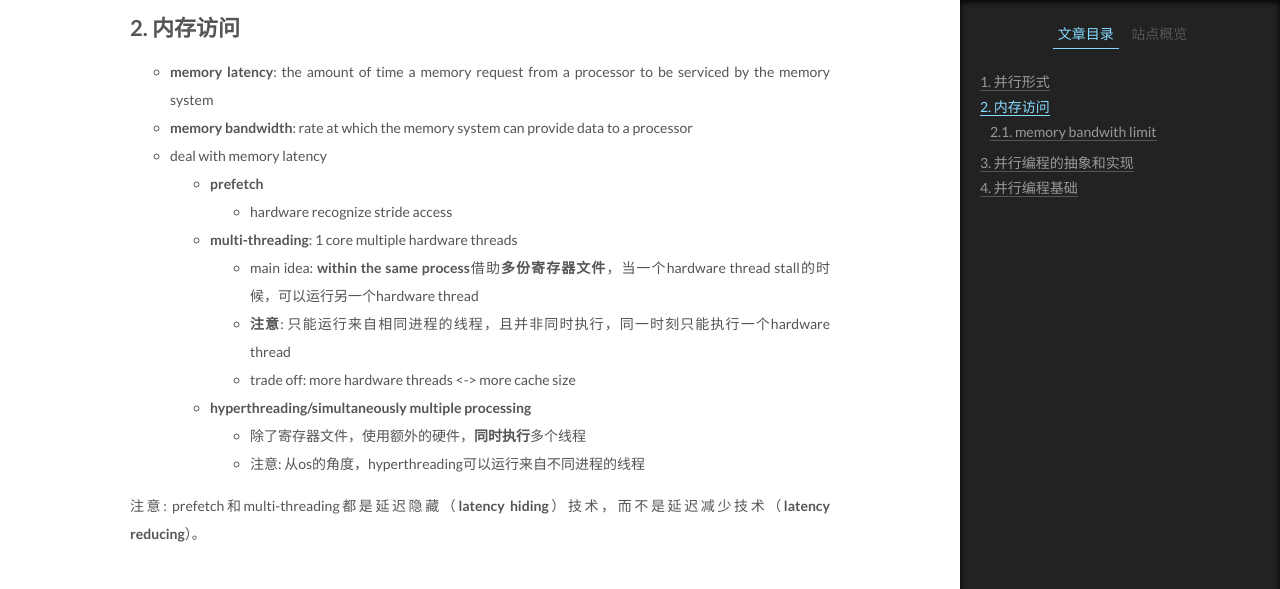
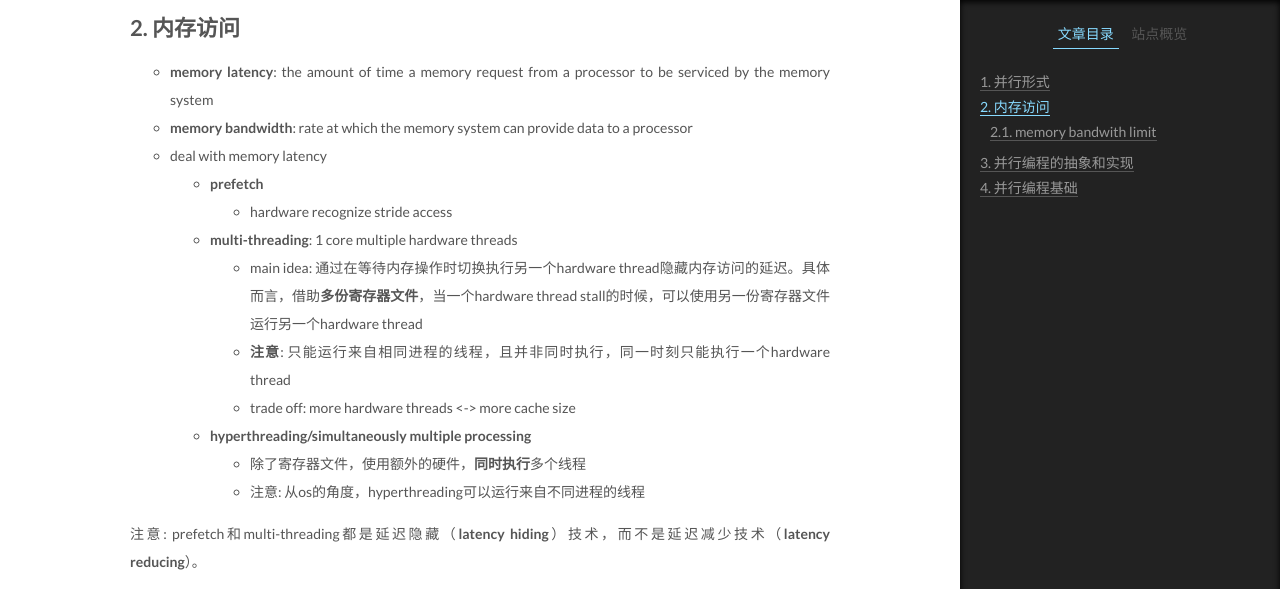
Before and after one commit to Willendless/willendless.github.io, a Jekyll site: the page built from _posts/2021-8-31-并行架构和编程（一）.md, in a window 1280 px wide and 1400 px high, scrolled down 687 px. Shown: the top 589 px of the window. Built offline with Jekyll 4.4.1, drawn with Linux system fonts in a browser that asks for light colours; formulas are drawn with MathJax 3; comment, search, counter and statistics services are not loaded.

Commit message:
chore: clarify the multi-threading technique

```diff
--- a/_posts/2021-8-31-并行架构和编程（一）.md
+++ b/_posts/2021-8-31-并行架构和编程（一）.md
@@ -25,7 +25,7 @@ category: 并行计算
   + **prefetch**
     + hardware recognize stride access
   + **multi-threading**: 1 core multiple hardware threads
-      + main idea: **within the same process**借助**多份寄存器文件**，当一个hardware thread stall的时候，可以运行另一个hardware thread
+      + main idea: 通过在等待内存操作时切换执行另一个hardware thread隐藏内存访问的延迟。具体而言，借助**多份寄存器文件**，当一个hardware thread stall的时候，可以使用另一份寄存器文件运行另一个hardware thread
       + **注意**: 只能运行来自相同进程的线程，且并非同时执行，同一时刻只能执行一个hardware thread
       + trade off: more hardware threads <-> more cache size
   + **hyperthreading/simultaneously multiple processing**
```
